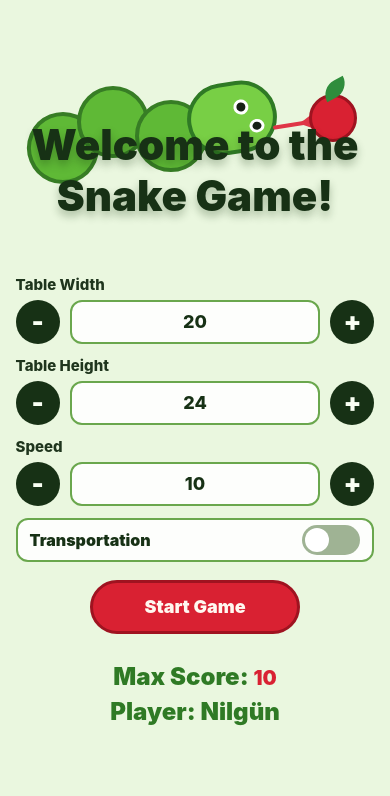
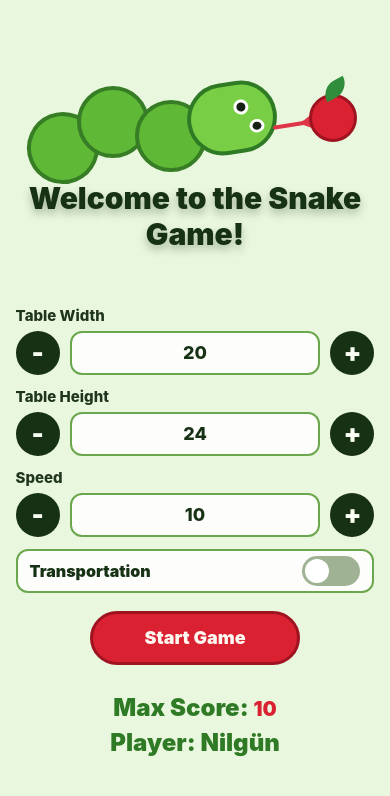
Before and after one commit to Tgbp0921/snake-app, a React Native app: screen / in a window 390 px wide. Shown: the top 796 px of the page. Built offline with nearby package versions, Linux system fonts and the light colour scheme.

Commit message:
after title

```diff
--- a/components/Home.js
+++ b/components/Home.js
@@ -389,12 +389,13 @@ const styles = StyleSheet.create({
   },
   title: {
     color: "#173115",
-    fontSize: 42,
+    fontSize: 30,
     fontWeight: "900",
     textAlign: "center",
     textShadowColor: "rgba(21, 54, 14, 0.3)",
     textShadowOffset: { width: 0, height: 5 },
     textShadowRadius: 8,
+    marginTop: 92,
   },
   form: {
     width: "100%",
```
